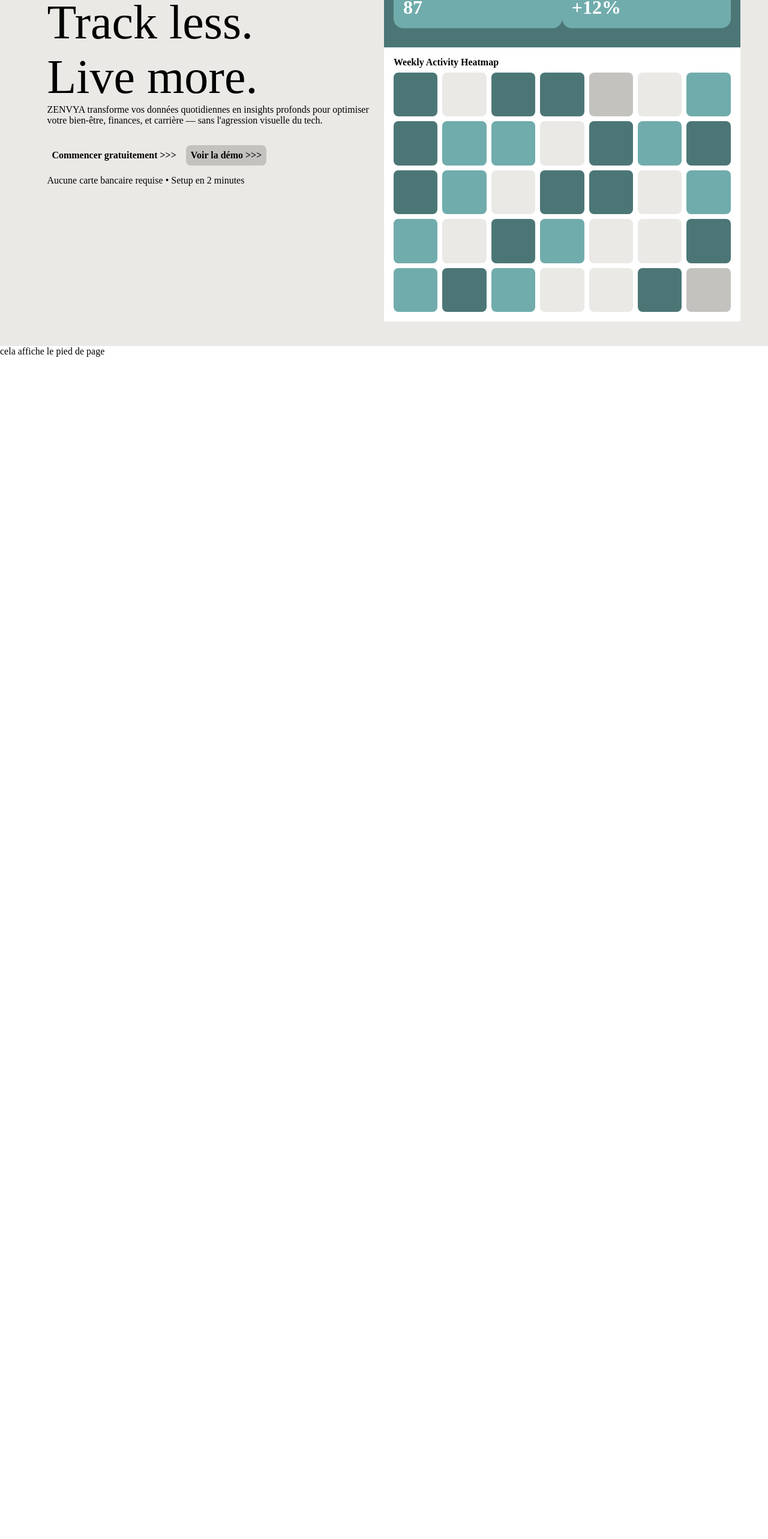
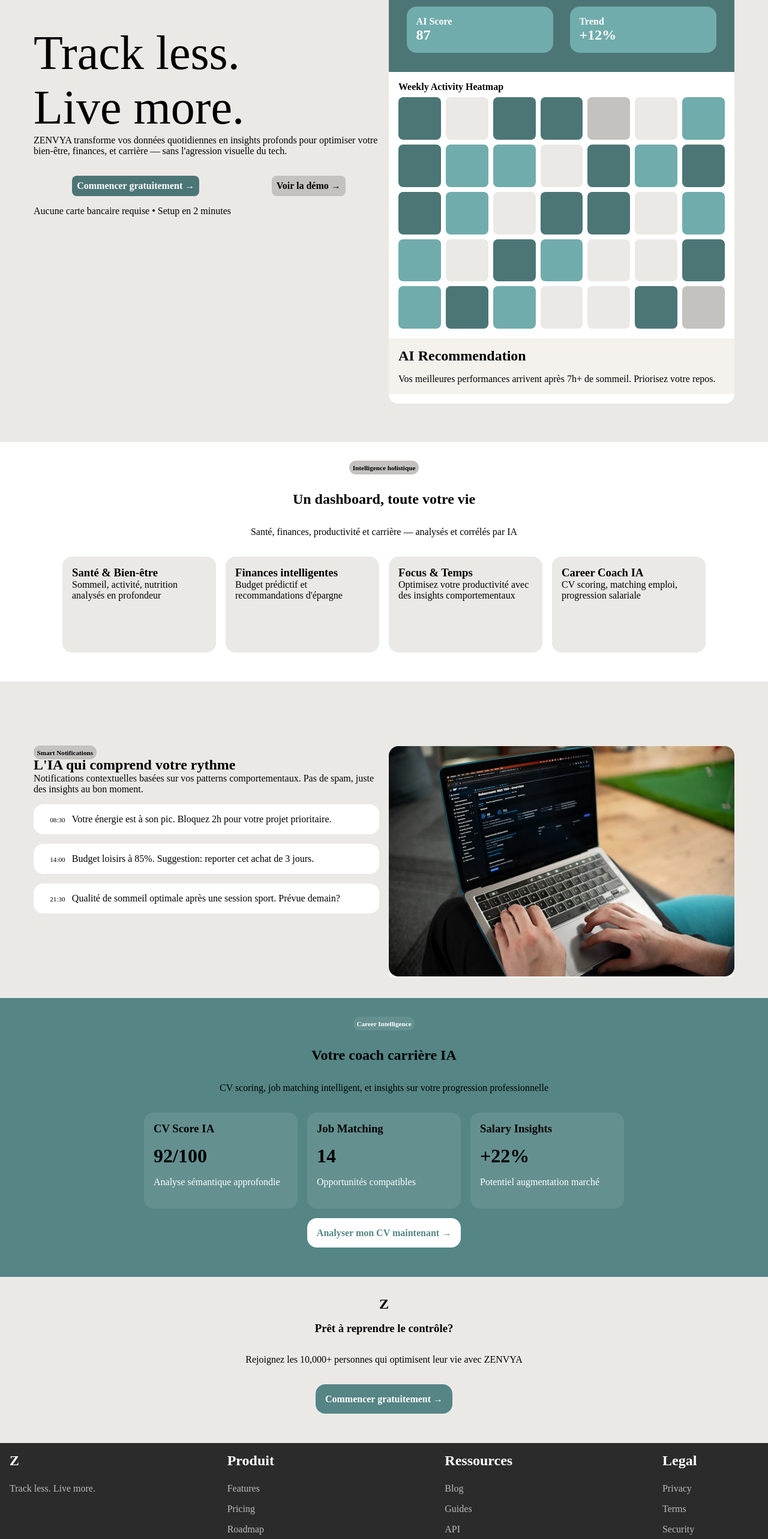
Before and after one commit to hakim-azizi/zenvya, a React (Vite) app: page / in a window 1280 px wide. Shown: the part 223-2789 px from the top of the page at 60% size. Before the commit the page ends 818 px from the top, so only its background shows below. Built offline with nearby package versions, Linux system fonts and the light colour scheme.

Commit message:
home page content

```diff
--- a/src/component/Footer.tsx
+++ b/src/component/Footer.tsx
@@ -1,4 +1,44 @@
+import { Link } from 'react-router-dom';
+import '../style/Footer.css';
+
 function Footer() {
-  return <>cela affiche le pied de page</>;
+  return (
+  <footer>
+  <section>
+    <article>
+      <h2>Z</h2>
+      <p>Track less. Live more.</p>
+    </article>
+    <article>
+      <h2>Produit</h2>
+      <ul>
+        <li><Link to=''>Features</Link></li>
+        <li><Link to=''>Pricing</Link></li>
+        <li><Link to=''>Roadmap</Link></li>
+      </ul>
+    </article>
+    <article>
+      <h2>Ressources</h2>
+      <ul>
+        <li><Link to=''>Blog</Link></li>
+        <li><Link to=''>Guides</Link></li>
+        <li><Link to=''>API</Link></li>
+      </ul>
+    </article>
+    <article>
+      <h2>Legal</h2>
+      <ul>
+        <li><Link to=''>Privacy</Link></li>
+        <li><Link to=''>Terms</Link></li>
+        <li><Link to=''>Security</Link></li>
+      </ul>
+    </article>
+  </section>
+  <section  className='copyright'>
+    <p>
+      &copy; 2026 ZENVYA. Designed by Hakim AZIZI.
+    </p>
+  </section>
+  </footer>);
 }
 export default Footer;
--- a/src/pages/Home.tsx
+++ b/src/pages/Home.tsx
@@ -1,33 +1,36 @@
+import { Link } from "react-router-dom";
 import '../style/Home.css';
 
 function Home() {
   return (
-    <div className="content">
+    <>
+    <div className="content content-dashboard">
+      <div className="content home">
         <section>
           <p className='border'>AI-Powered Life Intelligence</p>
           <article className='slogan'>Track less.<br />
           Live more.</article>
           <article>
             ZENVYA transforme vos données quotidiennes en insights profonds pour optimiser votre bien-être, finances, et carrière — sans l'agression visuelle du tech.
-          <p>
-            <span className='begin'>Commencer gratuitement &gt;&gt;&gt;</span>
-            <span className='demo'>Voir la d&eacute;mo  &gt;&gt;&gt;</span>
+            <p className='espacement'>
+              <span className='begin-free'><Link to=''>Commencer gratuitement &rarr;</Link></span>
+              <span className='demo'><Link to=''>Voir la d&eacute;mo  &rarr;</Link></span>
             </p>
             Aucune carte bancaire requise • Setup en 2 minutes
           </article>
         </section>
-      <section>
+        <section className='adjust'>
           <article className='limit'>
             <ul>
               <li>Z</li>
               <li className='preview'>Live Preview</li>
             </ul>
             <div>
-            <p className='score'>
+              <p>
                 AI Score<br />
                 <span>87</span>
               </p>
-            <p className='trend'>Trend<br />
+              <p>Trend<br />
                 <span>+12%</span>
               </p>
             </div>
@@ -72,9 +75,101 @@
             <li className='color-3'></li>
           </ul>
           </article>
-
+          <article className='activity recommendation'>
+            <div>
+              <h2>AI Recommendation</h2>
+              <p>
+                Vos meilleures performances arrivent après 7h+ de sommeil. Priorisez votre repos.
+              </p>
+            </div>
+            <p className='bottom'></p>
+          </article>
         </section>
       </div>
+      <section className='dashboard information'>
+          <p>
+            <span className='border'>Intelligence holistique</span>
+          </p>
+          <h2>Un dashboard, toute votre vie</h2>
+          <p>
+            Santé, finances, productivité et carrière — analysés et corrélés par IA
+          </p>
+        <article>
+          <h3>Santé & Bien-être</h3>
+          Sommeil, activité, nutrition analysés en profondeur
+        </article>
+        <article>
+          <h3>Finances intelligentes</h3>
+          Budget prédictif et recommandations d'épargne
+        </article>
+        <article>
+          <h3>Focus & Temps</h3>
+          Optimisez votre productivité avec des insights comportementaux
+        </article>
+        <article>
+          <h3>Career Coach IA</h3>
+          CV scoring, matching emploi, progression salariale
+        </article>
+      </section>
+    </div>
+    <div className="content home">
+        <section>
+          <p className='border '>Smart Notifications</p>
+          <h2>L'IA qui comprend votre rythme</h2>
+          <article>
+            Notifications contextuelles basées sur vos patterns comportementaux. Pas de spam, juste des insights au bon moment.
+            <p className='hour'>
+			<span>08:30</span>
+Votre énergie est à son pic. Bloquez 2h pour votre projet prioritaire.
+            </p>
+            <p className='hour'>
+			<span>14:00</span>
+Budget loisirs à 85%. Suggestion: reporter cet achat de 3 jours.
+            </p>
+            <p className='hour'>
+			<span>21:30</span>
+Qualité de sommeil optimale après une session sport. Prévue demain?
+            </p>
+          </article>
+        </section>
+        <section>
+          <aside>
+          <picture className='limit photo'><img src='photo/photo-1759752394755-1241472b589d.webp' /></picture>
+          </aside>
+        </section>
+              <section className='dashboard information career'>
+          <p>
+            <span className='border'>Career Intelligence</span>
+          </p>
+          <h2>Votre coach carrière IA</h2>
+          <p>
+            CV scoring, job matching intelligent, et insights sur votre progression professionnelle
+          </p>
+        <article>
+          <h3>CV Score IA</h3>
+          <p><span>92/100</span></p>
+          <span>Analyse sémantique approfondie</span>
+        </article>
+        <article>
+          <h3>Job Matching</h3>
+          <p><span>14</span></p>
+          <span>Opportunités compatibles</span>
+        </article>
+        <article>
+          <h3>Salary Insights</h3>
+          <p><span>&#43;22&#37;</span></p>
+          <span>Potentiel augmentation marché</span>
+        </article>
+        <p><span className='testing'><Link to=''>Analyser mon CV maintenant &rarr;</Link></span></p>
+      </section>
+      <section className='conclusion'>
+        <h2>Z</h2>
+        <h3>Prêt à reprendre le contrôle?</h3>
+         <p>Rejoignez les 10,000+ personnes qui optimisent leur vie avec ZENVYA</p>
+         <p><span className='testing'><Link to=''>Commencer gratuitement &rarr;</Link></span></p>
+      </section>
+      </div>
+    </>
   );
 };
 export default Home;
--- a/src/style/App.css
+++ b/src/style/App.css
@@ -1,16 +1,22 @@
+#root {
+        background-color: #EBE9E6;
+}
 * {
+    box-sizing: border-box;
     margin: 0;
     padding: 0;
 }
 #contener {
     display: flex;
-    flex-wrap: wrap;
     min-height: 100vh;
-    background-color: #EBE9E6;
+    flex-direction:column;
+}
+#contener > * {
+    width: 100%;
 }
 section {
     width: 45%;
-    min-width: 288px;
+    min-width: 240px;
 }
 .menu {
     width:14em;
@@ -31,9 +37,10 @@
     display: flex;
     flex-wrap: wrap;
     justify-content: center;
-    margin: 1em;
+    margin: 0;
     flex: 1;
-    background-color: #EBE9E6
+    background-color: #EBE9E6;
+    margin-top: 4.75em;
 }
 header {
     text-align: center;
@@ -45,18 +52,17 @@
 header h2, header p {
     text-align: left;
 }
-section {
-    margin-bottom: 1em;
-}
-a {
-    color: #4C7676;
+.begin > a,
+.menu > ul > li > a {
     display: block;
-    text-decoration: none;
     height:100%;
     padding: .5em;
     font-weight: bold;
     border-radius: .5em;
 }
-a:hover {
-    background-color: #EBE9E6;
+.menu > ul > li > a {
+    color: #4C7676;
 }
+a {
+    text-decoration: none;
+}
--- a/src/style/Dashboard.css
+++ b/src/style/Dashboard.css
@@ -1,6 +1,7 @@
 .content-dashboard {
     display: flex;
     flex-direction: column;
+    flex-wrap: nowrap;
 }
 .introduction {
     background-color: #4C7676;
@@ -18,10 +19,10 @@
 .introduction article p {
     display: inline-block;
 }
-.introduction article .score {
+.score {
     font-size: 2em;
 }
-.introduction article .score span {
+.score span {
     font-size: 3em;
 }
 .result {
--- /dev/null
+++ b/src/style/Footer.css
@@ -0,0 +1,41 @@
+footer {
+    background: #2B2B2B;
+    color: #FFF;
+    padding: 1em;
+}
+footer > section {
+    display: flex;
+    flex-wrap: wrap;
+    flex: 1;
+    justify-content: space-between;
+    align-content: center;
+    /* align-items: center; */
+        width: 100%;
+}
+footer > section > article {
+    min-width: 10em;
+}
+footer > section > article > ul > li > a,
+footer > section > article > p{
+    color: #BCBCBC;
+}
+footer > section > article > ul > li > a:hover {
+    color: #FFF;
+    background: #2B2B2B;
+}
+
+footer > section > article > ul > li,
+footer > section > article > h2 {
+    margin-bottom: 1em;
+}
+footer > section > article > ul > li {
+    list-style: none;
+}
+.copyright > p {
+    text-align: center;
+    width: 60vw;
+    margin: 0 auto;
+    border: none;
+    border-top: 1px solid #BCBCBC;
+    padding-top: 1em;
+}
--- a/src/style/Home.css
+++ b/src/style/Home.css
@@ -1,7 +1,12 @@
+.home {
+    justify-content: center;
+    gap: 1em;
+    padding: 1em 0 3em 0;
+}
 .border {
     display: inline;
     padding: .5em;
-    font-size: .5em;
+    font-size: .7em;
     font-weight: bold;
     background: #c4c2bf;
     border-radius: 1em;
@@ -14,6 +19,22 @@
     margin: 1em 0;
     width: 100%;
 }
+.espacement {
+    display: flex;
+    justify-content: space-around;
+
+}
+.begin-free {
+    background: #4C7676;
+    font-weight: bold;
+    padding: .5em;
+    border-radius: .5em;
+    margin:1em 0 0 .5em;
+    display:inline-block;
+}
+.begin-free > a {
+    color: #FFF;
+}
 .demo {
     background: #c4c2bf;
     font-weight: bold;
@@ -22,11 +43,13 @@
     margin:1em 0 0 .5em;
     display:inline-block;
 }
+.demo > a {
+    color: #000;
+}
 .limit {
     padding:1em;
     border-radius: 1em 1em 0 0;
     background: #4C7676;
-
     width: 100%;
 }
 .limit ul {
@@ -40,25 +63,27 @@
     font-weight: bold;
 }
 .preview{
-    /* padding: .5em;
-    font-size: .5em; */
     border-radius: 1em;
     background: #71acac;
 }
 .limit div {
     display: flex;
-    justify-content: space-between;
+    justify-content: space-around;
+    align-items: stretch;
 }
-.limit div p {
+.limit > div > p {
+    display:flex;
+    flex-direction:column;
+    justify-content: space-around;
     width: 45%;
     color: #FFF;
     border-radius: 1em;
     background: #71acac;
     padding: 1em;
+    font-weight: bold;
 }
-.limit div p span{
-    font-size: 2em;
-    font-weight: bold;
+.limit > div > p > span{
+font-size: 1.5em;
 }
 .activity {
     background: #FFF;
@@ -93,3 +118,104 @@
 .color-4 {
     background: #71acac;
 }
+
+.recommendation {
+    padding: 0;
+    border-radius: 0 0 1em 1em;
+}
+.recommendation div {
+    padding: 1em;
+    background: #F5F2ED;
+    width:100%
+}
+.recommendation div p {
+margin: 1em 0 0 0;
+}
+.bottom {
+    border-radius: 0 0 1em 1em;
+    margin: 0;
+    padding: 0 1em 1em 1em;
+    background: #FFF;
+}
+.adjust {
+    min-width: 208px;
+}
+.dashboard {
+    display: flex;
+    flex-wrap: wrap;
+    background: #FFF;
+    width: 100% !important;
+    margin: 1em 0;
+    padding: 1em 0 3em 0;
+}
+.dashboard > p {
+    text-align: center;
+}
+.dashboard > article {
+    background-color: #EBE9E6 !important;
+}
+.smart-notification {
+    display: inline-block;
+    background-color: #F2E7DB;
+    color: #CB945C;
+    width: auto;
+}
+.hour {
+    background: #FFF;
+    padding: 1em;
+    border-radius: 1em;
+}
+.hour > span {
+    padding: 1em;
+    font-size: .7em;
+}
+.photo {
+    background: #F5F2ED;
+    border-radius: 1em;
+    min-width: 240px;
+    padding: 0;
+}
+.limit > img {
+    width: 100%;
+    height: auto;
+    border-radius: 1em;
+}
+.career {
+    background: #558585;
+}
+.career > article {
+    background: #659090 !important;
+}
+.career > article > span,
+.career > p > .border {
+        background: #659090;
+        color: #FFF;
+}
+.career > article > p > span {
+   font-size: 2em;
+   font-weight: bold;
+}
+.testing {
+    font-weight: bold;
+    padding: 1em;
+    background: #FFF;
+    border-radius: 1em;
+}
+.testing > a {
+    color: #558585;
+}
+.conclusion {
+    display: flex;
+    flex-direction: column;
+    gap: 1em;
+    align-items: center;
+}
+.conclusion > p {
+    text-align: center;
+}
+.conclusion > p > span {
+    background: #558585;
+}
+.conclusion > p > span > a {
+    color: #FFF;
+}
```
Also changed, not shown: src/style/NavBar.css (+10 -6 lines), public/photo/photo-1759752394755-1241472b589d.webp (added). Lines whose indentation alone changed are shown as unchanged.
